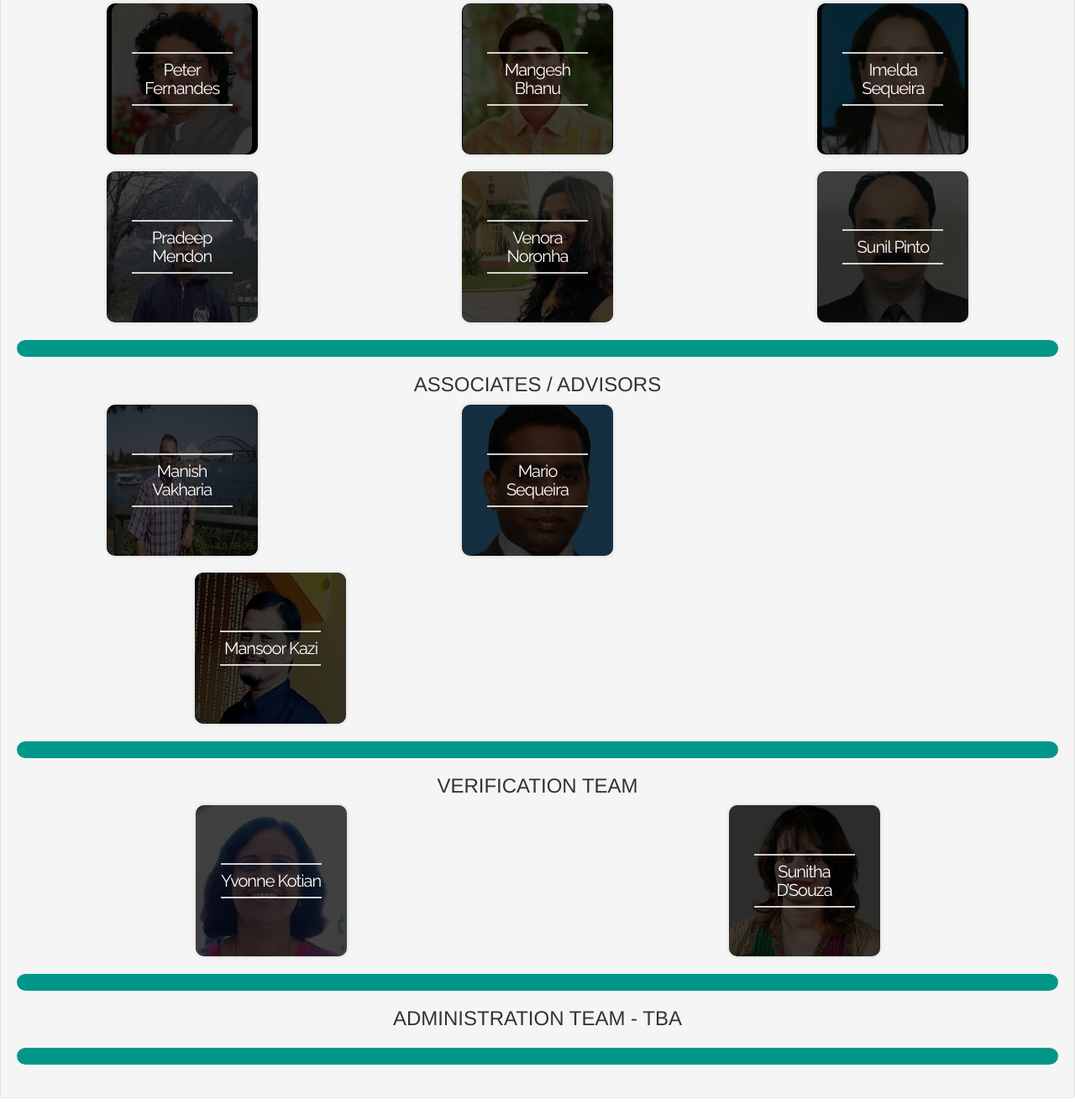
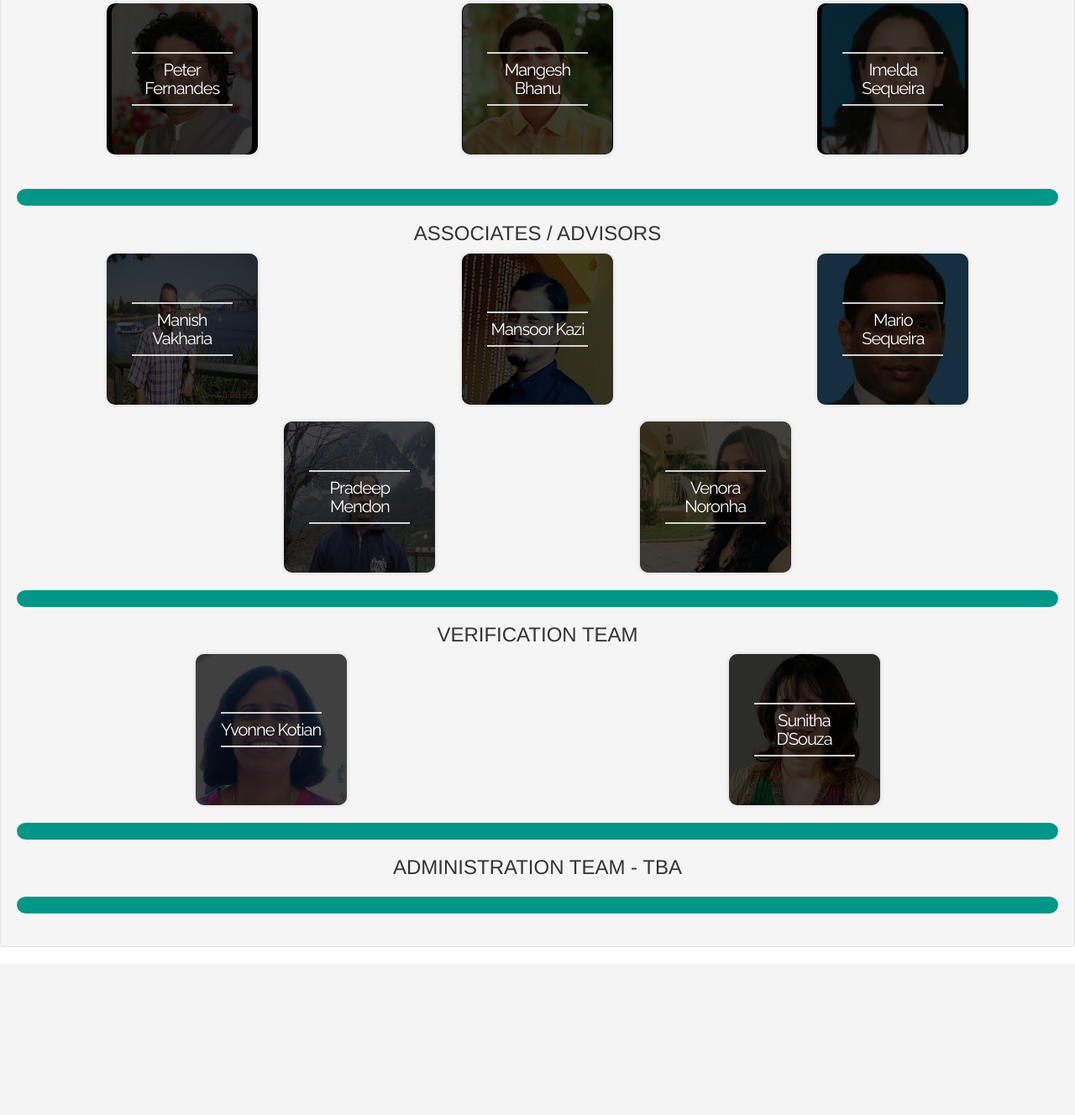
Before and after one commit to caje731/helpinghands, a Django app: page /people/ in a window 1280 px wide. Shown: the part 582-1910 px from the top of the page at 84% size. After the commit the page ends 1710 px from the top, so only its background shows below. Run offline with Django 3.2, Linux system fonts and the light colour scheme; some libraries are stand-ins or nearby versions.

Commit message:
#209875228107535 Move Pradeep and Venora to the associates section

```diff
--- a/donations/templates/donations/nav_bar/people.html
+++ b/donations/templates/donations/nav_bar/people.html
@@ -26,7 +26,7 @@
 					<img class="img-responsive center-block" src="{% static "donations/img/people/FrankDsouza.jpg" %}" alt="Frank D'souza"/>
 					<figcaption>
 				    	<h2>Frank  <span>D'souza</span></h2>
-				  	</figcaption>
+					</figcaption>
 				</figure>
 			</div>
 		</div>
@@ -38,7 +38,7 @@
 				<figure class="snip1091 navy center-block">
 					<img class="img-responsive center-block" src="{% static "donations/img/people/CajetanRodrigues.jpg" %}" alt="Cajetan Rodrigues"/>
 					<figcaption>
-				    	<h2>Cajetan <span>Rodrigues</span></h2>
+					<h2>Cajetan <span>Rodrigues</span></h2>
 				  	</figcaption>
 				</figure>
 			</div>
@@ -53,7 +53,7 @@
 			<img class="img-responsive center-block" src="{% static "donations/img/people/PeterFernandes.jpg" %}" alt="Peter Fernandes"/>
 			<figcaption>
 		    	<h2>Peter  <span>Fernandes</span></h2>
-		  	</figcaption>
+			</figcaption>
 		</figure>
 	</div>
 	<div class="col-md-4">
@@ -75,30 +75,6 @@
 </div>
 <br>
 <div class="row">
-	<div class="col-md-4">
-		<figure class="snip1091 navy center-block">
-			<img class="img-responsive center-block" src="{% static "donations/img/people/PradeepMendon.JPG" %}" alt="Pradeep Mendon"/>
-			<figcaption>
-		    	<h2>Pradeep  <span>Mendon</span></h2>
-		  	</figcaption>
-		</figure>
-	</div>
-	<div class="col-md-4">
-		<figure class="snip1091 navy center-block">
-			<img class="img-responsive center-block" src="{% static "donations/img/people/VenoraNoronha.jpg" %}" alt="Venora Noronha"/>
-			<figcaption>
-		    	<h2>Venora  <span>Noronha</span></h2>
-		  	</figcaption>
-		</figure>
-	</div>
-	<div class="col-md-4">
-		<figure class="snip1091 navy center-block">
-			<img class="img-responsive center-block" src="{% static "donations/img/people/SunilPinto.jpeg" %}" alt="Sunil Pinto"/>
-			<figcaption>
-			<h2>Sunil <span>Pinto</span></h2>
-			</figcaption>
-		</figure>
-	</div>
 </div>
 <hr>
 <h3 class="text-center">ASSOCIATES / ADVISORS</h3>
@@ -107,7 +83,15 @@
 		<figure class="snip1091 navy center-block">
 			<img class="img-responsive center-block" src="{% static "donations/img/people/ManishVakhariya.JPG" %}" alt="Manish Vakharia"/>
 			<figcaption>
-		    	<h2>Manish  <span>Vakharia</span></h2>
+			<h2>Manish  <span>Vakharia</span></h2>
+		  	</figcaption>
+		</figure>
+	</div>
+	<div class="col-md-4">
+		<figure class="snip1091 navy center-block">
+			<img class="img-responsive center-block" src="{% static "donations/img/people/MansoorKazi.jpg" %}" alt="Mansoor Kazi"/>
+			<figcaption>
+			<h2>Mansoor  <span>Kazi</span></h2>
 		  	</figcaption>
 		</figure>
 	</div>
@@ -115,18 +99,26 @@
 		<figure class="snip1091 navy center-block">
 			<img class="img-responsive center-block" src="{% static "donations/img/people/MarioSequeira.jpg" %}" alt="Mario Sequeira"/>
 			<figcaption>
-		    	<h2>Mario  <span>Sequeira</span></h2>
-		  	</figcaption>
+			<h2>Mario  <span>Sequeira</span></h2>
+			</figcaption>
 		</figure>
 	</div>
 </div>
 <br>
 <div class="row">
-	<div class="col-md-4 col-md-offset-1">
+	<div class="col-md-4 col-md-offset-2">
 		<figure class="snip1091 navy center-block">
-			<img class="img-responsive center-block" src="{% static "donations/img/people/MansoorKazi.jpg" %}" alt="Mansoor Kazi"/>
+			<img class="img-responsive center-block" src="{% static "donations/img/people/PradeepMendon.JPG" %}" alt="Pradeep Mendon"/>
 			<figcaption>
-		    	<h2>Mansoor  <span>Kazi</span></h2>
+			<h2>Pradeep  <span>Mendon</span></h2>
+		  	</figcaption>
+		</figure>
+	</div>
+	<div class="col-md-4">
+		<figure class="snip1091 navy center-block">
+			<img class="img-responsive center-block" src="{% static "donations/img/people/VenoraNoronha.jpg" %}" alt="Venora Noronha"/>
+			<figcaption>
+			<h2>Venora  <span>Noronha</span></h2>
 		  	</figcaption>
 		</figure>
 	</div>
@@ -134,7 +126,7 @@
 <hr>
 <h3 class="text-center">VERIFICATION TEAM</h3>
 <div class="row">
-	<div class="col-md-6 ">
+	<div class="col-md-6">
 		<figure class="snip1091 navy center-block">
 			<img class="img-responsive center-block" src="{% static "donations/img/people/YvonneKotian.jpg" %}" alt="Yvonne Kotian"/>
 			<figcaption>
```
